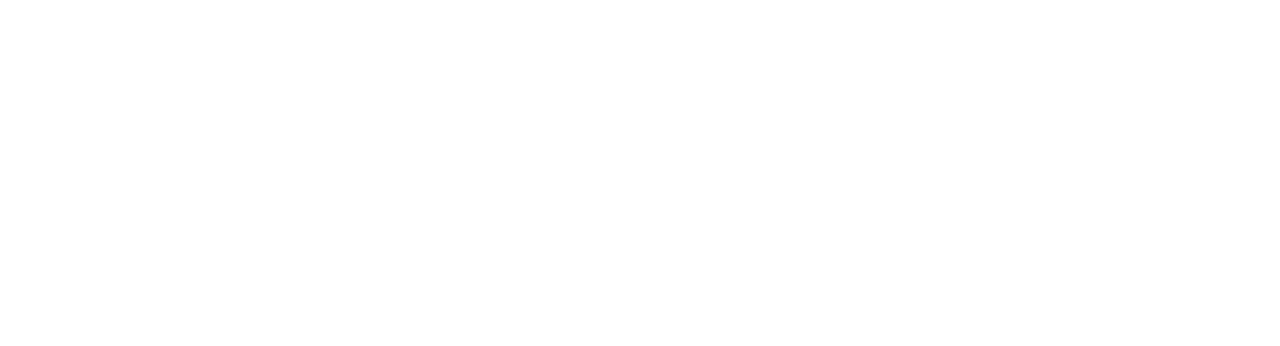
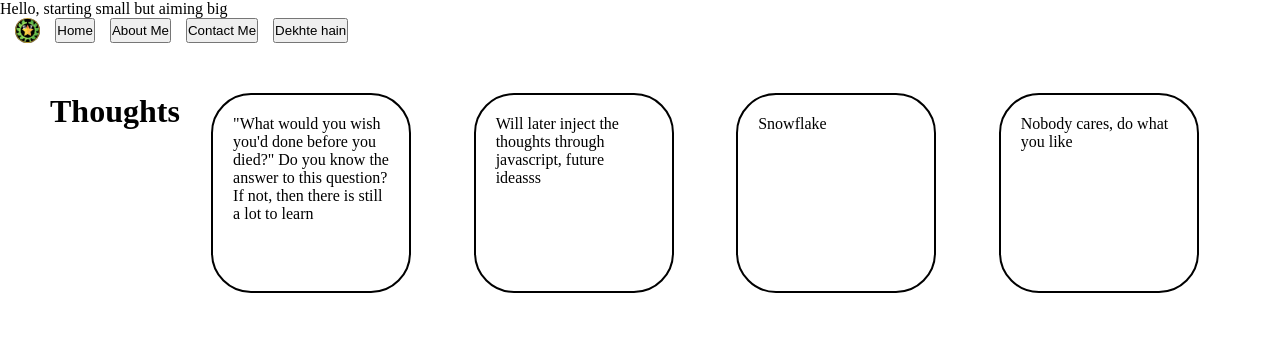
Before and after one commit to Sat-Star/my-website, a plain HTML site: page index.html in a window 1280 px wide. Drawn offline with Linux system fonts and the light colour scheme.

Commit message:
some basic structure

```diff
--- a/index.html
+++ b/index.html
@@ -1,11 +1,31 @@
 <!DOCTYPE html>
 <html lang="en">
-<head>
-    <meta charset="UTF-8">
-    <meta name="viewport" content="width=device-width, initial-scale=1.0">
+  <head>
+    <meta charset="UTF-8" />
+    <meta name="viewport" content="width=device-width, initial-scale=1.0" />
     <title>Welcome to MY WORLD</title>
-</head>
-<body>
+    <link rel="stylesheet" href="styles.css">
+  </head>
+  <body>
+    <div class="main">
+      <p>Hello, starting small but aiming big</p>
 
-</body>
+      <div class="navbar">
+        <img class="profile-pic" src="./images/pfp.png" alt="pfp"/>
+        <button>Home</button>
+        <button>About Me</button>
+        <button>Contact Me</button>
+        <button>Dekhte hain</button>
+      </div>
+
+      <div class="thoughts">
+        <h1>Thoughts</h1>
+        <div class="th t1">"What would you wish you'd done before you died?" Do you know the answer to this question? If not, then there is still a lot to learn</div>
+        <div class="th t2">Will later inject the thoughts through javascript, future ideasss</div>
+        <div class="th t3">Snowflake</div>
+        <div class="th t4">Nobody cares, do what you like</div>
+      </div>
+    </div>
+  </body>
+  <script src="script.js"></script>
 </html>
--- a/styles.css
+++ b/styles.css
@@ -0,0 +1,36 @@
+* {
+  box-sizing: border-box;
+  margin: 0;
+  padding: 0;
+}
+
+.navbar {
+  display: flex;
+  flex-wrap: nowrap;
+  margin-left: 15px;
+  gap: 15px;
+}
+
+.profile-pic {
+  height: 25px;
+  border-radius: 50%;
+}
+
+button {
+  cursor: pointer;
+}
+
+.thoughts{
+    display: flex;
+    padding: 50px;
+    flex-wrap: wrap;
+}
+
+.th{
+    padding: 20px;
+    border-radius: 20%;
+    height: 200px;
+    width: 200px;
+    border: 2px solid black;
+    margin: auto;
+}
```
Also changed, not shown: images/pfp.png (added).
